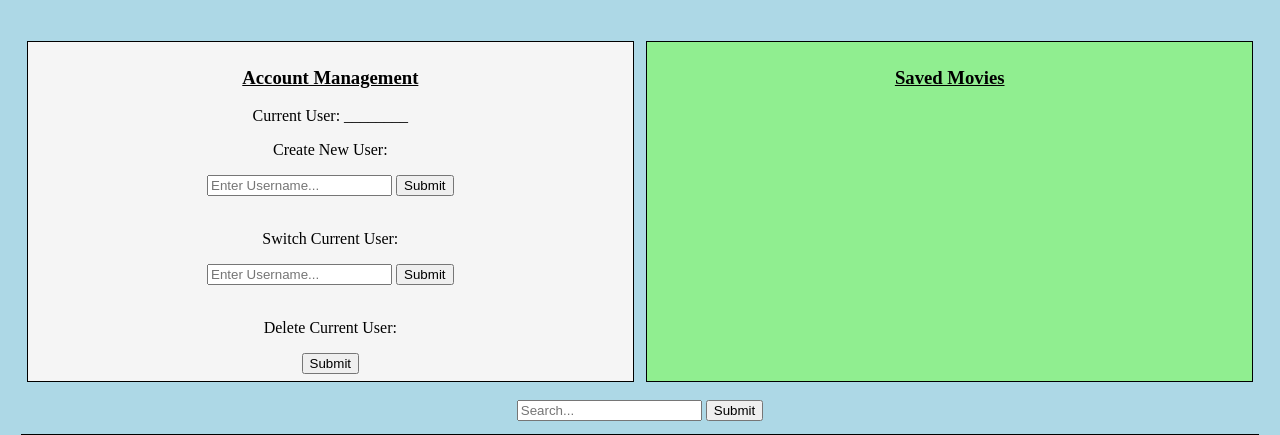
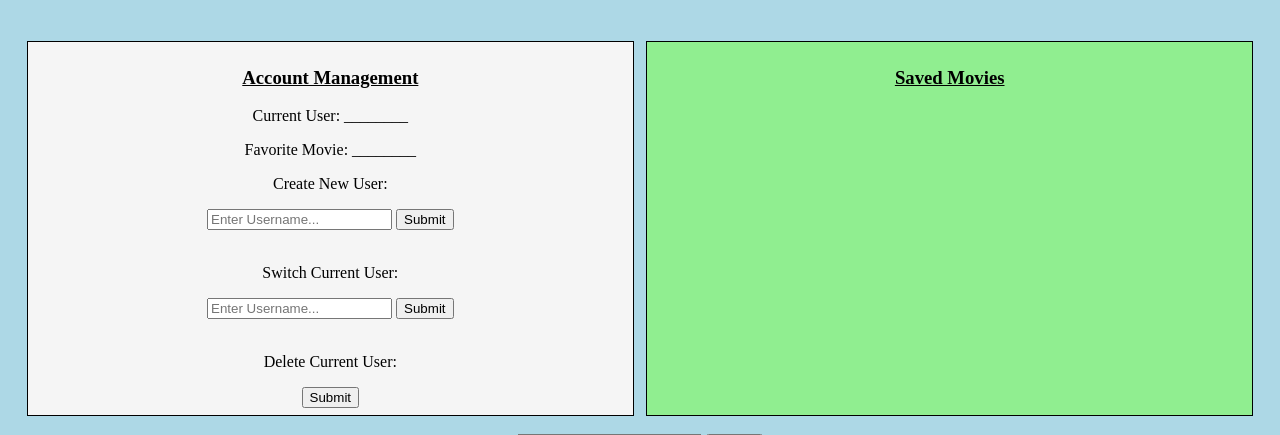
Before and after one commit to iamsihun/MovieRec, a Flask app: page / in a window 1280 px wide. Shown: the part 58-493 px from the top of the page. Run offline with Flask 2, Linux system fonts and the light colour scheme.

Commit message:
added favorite movie feature to frontend

```diff
--- a/app.py
+++ b/app.py
@@ -29,6 +29,24 @@ def deleteUser(username):
       return "User doesn't exist", 400
   except:
     return "Could not delete user.", 404
+
+@app.route('/getFavoriteMovie/<username>')
+def getFavoriteMovie(username):
+  try:
+    movie = database.getFavoriteMovie(username)
+    return jsonify(movie), 200
+  except:
+    return jsonify({}), 404
+
+@app.route('/updateFavoriteMovie/<username>/<movieID>', methods=['PUT'])
+def updateUserFavoriteMovie(username, movieID):
+  try:
+    if database.updateUserFavoriteMovie(username, movieID):
+      return "Updated user's favorite movie!", 200
+    else:
+      return "Invalid username or movieID.", 400
+  except:
+    return "Could not update user's favorite movie.", 404
 
 # Returns the movie list of the given user:
 @app.route('/getMovieList/<username>')
--- a/static/js/index.js
+++ b/static/js/index.js
@@ -11,7 +11,8 @@ function createUser() {
         if (request.status >= 400) return;
         currentUser = username;
         document.getElementById("current-user").innerHTML = "Current User: <strong>" + currentUser + "</strong>";
-        savedMovies.innerHTML = "";
+        document.getElementById("favorite-movie").innerHTML = "Favorite Movie: ________";
+        document.getElementById("saved-movies-list").innerHTML = "";
     };
 
     request.send();
@@ -25,10 +26,37 @@ function deleteUser() {
     request.onload = function() {
         if (request.status >= 400) return;
         currentUser = "";
-        document.getElementById("current-user").innerHTML = "Current User: <strong>" + currentUser + "</strong>";
-        savedMovies.innerHTML = "";
+        document.getElementById("current-user").innerHTML = "Current User: ________";
+        document.getElementById("favorite-movie").innerHTML = "Favorite Movie: ________";
+        document.getElementById("saved-movies-list").innerHTML = "";
     };
 
+    request.send();
+}
+
+function getFavoriteMovie() {
+    let url = "http://127.0.0.1:5000/getFavoriteMovie/" + currentUser;
+    request.open("GET", url);
+    request.responseType = "json";
+    request.onload = function() {
+        if (request.status >= 400) return;
+        let movie = request.response
+        if (movie[0] != undefined) {
+            document.getElementById("favorite-movie").innerHTML = "Favorite Movie: <strong>" + movie[0] + "</strong>";
+        } else {
+            document.getElementById("favorite-movie").innerHTML = "Favorite Movie: ________";
+        }
+    }
+    request.send();
+}
+
+function updateFavoriteMovie(movieID, title) {
+    let url = "http://127.0.0.1:5000/updateFavoriteMovie/" + currentUser + "/" + movieID;
+    request.open("PUT", url)
+    request.onload = function() {
+        if (request.status >= 400) return;
+        document.getElementById("favorite-movie").innerHTML = "Favorite Movie: <strong>" + title + "</strong>";
+    }
     request.send();
 }
 
@@ -73,6 +101,8 @@ function getMovieList(username) {
 
             ol.appendChild(li);
         }
+
+        getFavoriteMovie();
     };
 
     request.send()
@@ -136,6 +166,11 @@ function search() {
             addButton.addEventListener("click", function() {addMovie(movieID)});
             li.appendChild(addButton);
 
+            let favoriteButton = document.createElement("button");
+            favoriteButton.innerHTML = "Set As Favorite";
+            favoriteButton.addEventListener("click", function() {updateFavoriteMovie(movieID, title.innerHTML)});
+            li.appendChild(favoriteButton);
+
             ol.appendChild(li);
             numResults++;
         }
--- a/templates/index.html
+++ b/templates/index.html
@@ -18,6 +18,7 @@
                 <h3>Account Management</h3>
 
                 <p id="current-user">Current User: ________</p>
+                <p id="favorite-movie">Favorite Movie: ________</p>
 
                 <form onsubmit="return false">
                     <p>Create New User:</p>
```
Also changed, not shown: database.py (+21 -18 lines).
